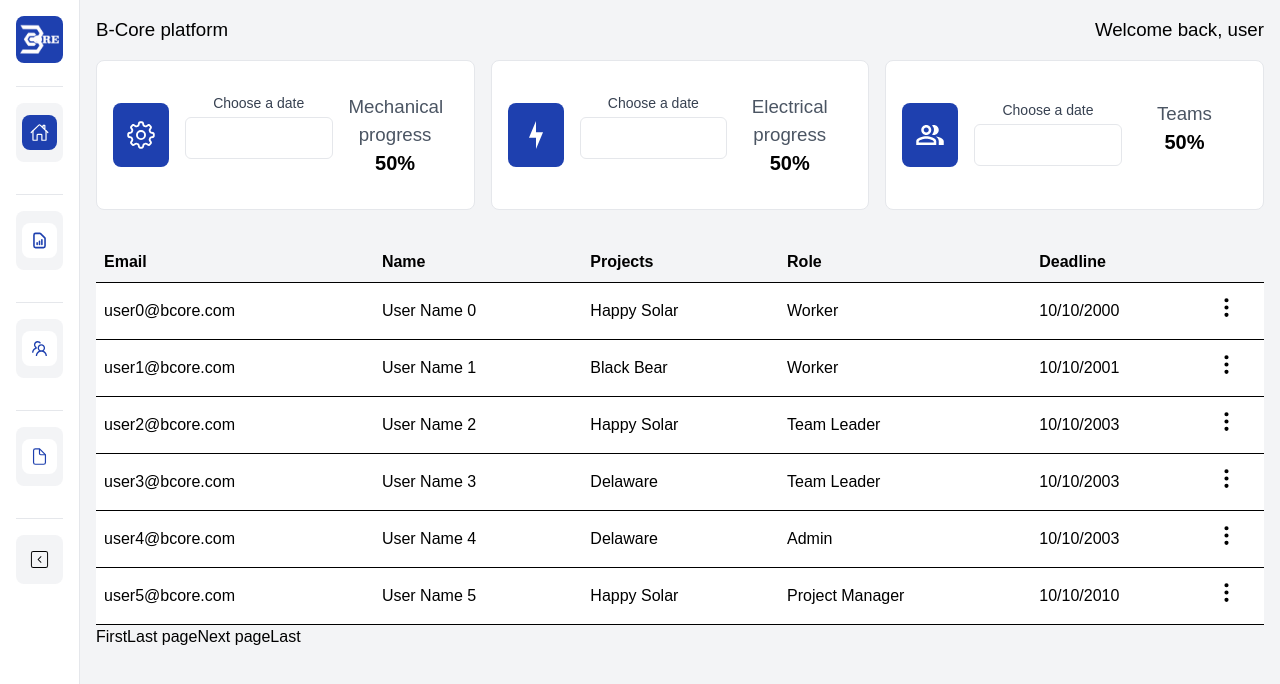
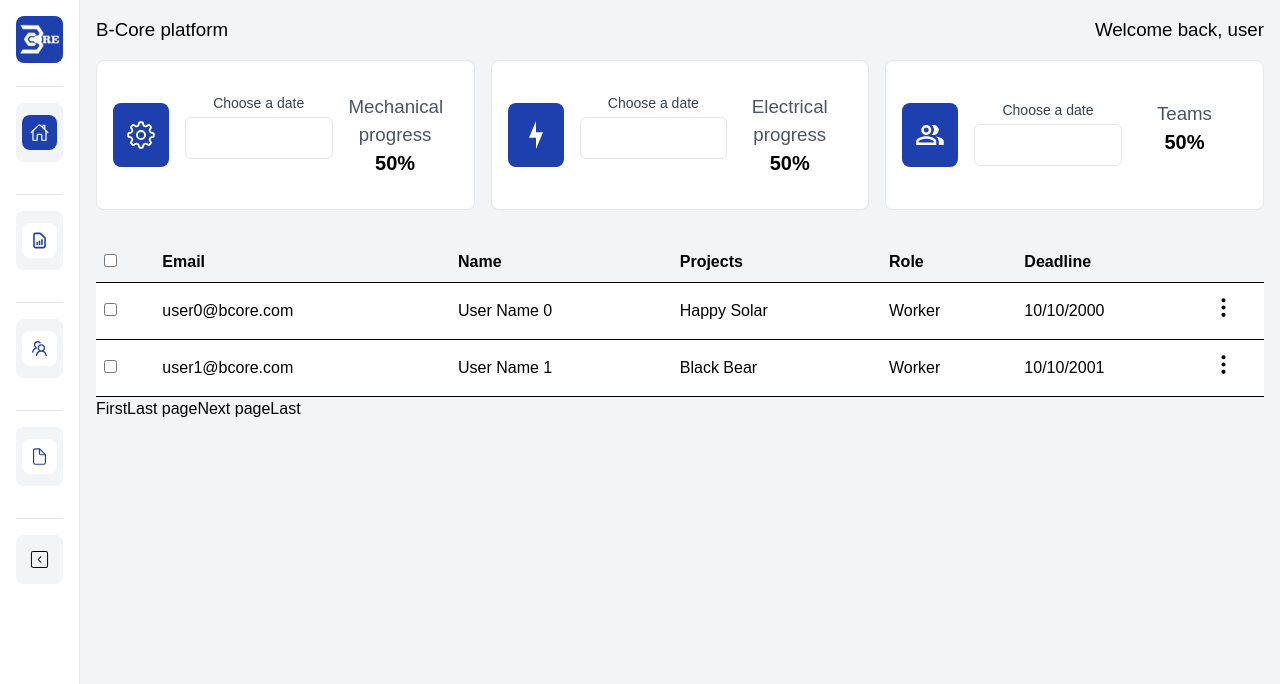
Before and after one commit to LMartin1998/BCorePlatform-Deploy, a Next.js app: page /teams in a window 1280 px wide. Shown: the top 684 px of the page. Built offline with nearby package versions, Linux system fonts and the light colour scheme.

Commit message:
checkbox for teams

```diff
--- a/src/app/Components/TeamsTableComponent.jsx
+++ b/src/app/Components/TeamsTableComponent.jsx
@@ -17,6 +17,7 @@ import data from "@/app/data/teamsdata";
 
 export default function TeamsTable() {
 
+    const [items, setItems] = useState(2);
     const [openRows, setOpenRows] = useState({});
     const changeOpen = (rowId) => {
         setOpenRows((prevOpenRows) => ({
@@ -32,6 +33,15 @@ export default function TeamsTable() {
     }
 
     const columns = [
+        {
+            id: 'select',
+            header: ({ table }) => (
+                <input type='checkbox' checked={table.getIsAllRowsSelected()} onChange={table.getToggleAllRowsSelectedHandler()}></input>
+            ),
+            cell: ({ row }) => (
+                <input type='checkbox' checked={row.getIsSelected()} disabled={!row.getCanSelect()} onChange={row.getToggleSelectedHandler()}></input>
+            ),
+        },
         {
             header: 'Email',
             accessorKey: 'email',
@@ -61,6 +71,12 @@ export default function TeamsTable() {
         getPaginationRowModel: getPaginationRowModel(),
         getSortedRowModel: getSortedRowModel(),
         getFilteredRowModel: getFilteredRowModel(),
+        state: {
+            pagination: {
+                pageIndex: 0,
+                pageSize: items,
+            }
+        }
     });
 
     return (
```
